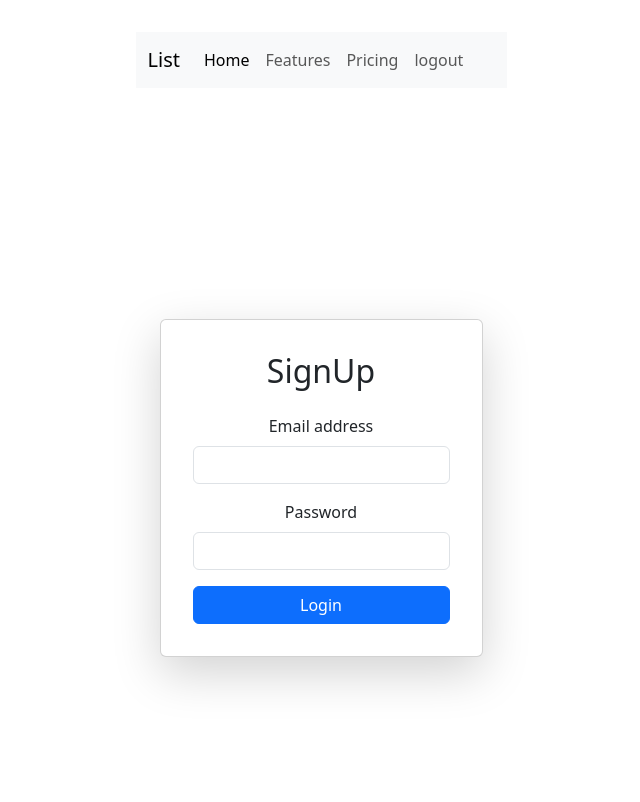
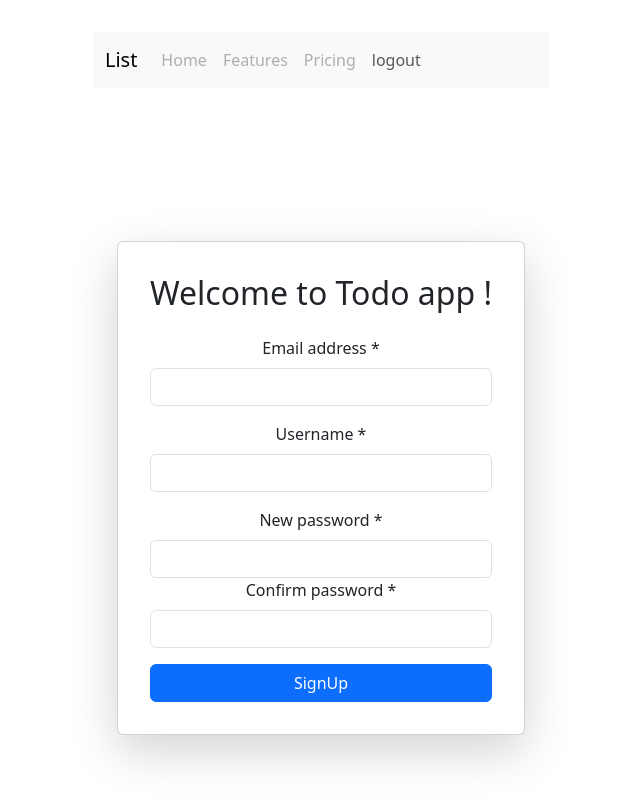
Before and after one commit to Bazajee/toDo, a React (Vite) app: page /signup in a window 1280 px wide. Shown: the top 802 px of the page, without its empty margins (319-959 px from the left). Built offline with nearby package versions, Linux system fonts and the light colour scheme.

Commit message:
new user and error dispalyong working

```diff
--- a/src/apiService/requestToBack.js
+++ b/src/apiService/requestToBack.js
@@ -19,7 +19,7 @@ export const fetchData = async () => {
     return response.data;
   }
 
-  export const postRequest = async (formData, endPoint) => {
+  export const postRequest = async ( endPoint, formData) => {
     const response = await axios.post(`${API_URL}${endPoint}`, formData, {
       withCredentials: true,
     })
--- a/src/components/Navbar.jsx
+++ b/src/components/Navbar.jsx
@@ -1,14 +1,26 @@
 import React from "react";
-import "bootstrap/dist/js/bootstrap.bundle.min";
-import { useAuth } from "../appState/authData";
+import "bootstrap/dist/js/bootstrap.bundle.min"
+import { useAuth } from "../appState/authData"
+import { useNavigate } from 'react-router-dom'
+
+
 
 const Navbar = () => {
-   const { logout } = useAuth();
+
+   const { logout } = useAuth()
+   const navigate = useNavigate()
+
+   function navigateToHome () {
+    navigate('/')
+   }
 
    return (
       <nav className="navbar navbar-expand-lg bg-body-tertiary">
          <div className="container-fluid">
-            <a className="navbar-brand" href="#">
+            <a
+                className="navbar-brand" href="#"
+                onClick={navigateToHome}
+            >
                List
             </a>
             <button
@@ -25,16 +37,16 @@ const Navbar = () => {
             <div className="collapse navbar-collapse" id="navbarNavAltMarkup">
                <div className="navbar-nav">
                   <button
-                     className="nav-link active"
+                     className="nav-link  disabled"
                      aria-current="page"
                      href="#"
                   >
                      Home
                   </button>
-                  <a className="nav-link" href="#">
+                  <a className="nav-link disabled" href="#">
                      Features
                   </a>
-                  <a className="nav-link" href="#">
+                  <a className="nav-link disabled " href="#">
                      Pricing
                   </a>
                   <button
--- a/src/pages/loginPage.jsx
+++ b/src/pages/loginPage.jsx
@@ -10,20 +10,18 @@ const loginPage = () => {
   const [password, setPassword] = useState('')
   const { login, user } = useAuth()
   const navigate = useNavigate()
+  const [message, setMessage] = useState('')
 
   const  handleSubmit = async (e) => {
     e.preventDefault()
     const formData = { "email":email,  "password":password };
     try {
-      // add if who read response
-      const response = await postRequest(formData, '/auth/login')
-      login((JSON.stringify(response.userData)))
+      const response = await postRequest('/auth/login', formData)
+      login(formData)
       navigate('')
-
     } catch (error) {
-      console.error('Login failed:', error);
+      setMessage(`Login failed: ${error.response.data.message}`);
     }
-    console.log(user)
   }
 
   function navigateToSIgnUp () {
@@ -65,6 +63,9 @@ const loginPage = () => {
           <div className="text-center mt-3">
             <a href="#" onClick={navigateToSIgnUp} className="text-decoration-none">New user? </a>
           </div>
+          <div>
+                <p className='text-danger' id='displayMessage' >{ message }</p>
+            </div>
         </div>
       </div>
     </div>
--- a/src/pages/signUp.jsx
+++ b/src/pages/signUp.jsx
@@ -1,30 +1,43 @@
 import React, { useState, useData, useEffect, useContext } from 'react'
 import { postRequest } from '../apiService/requestToBack'
-import { useAuth } from '../appState/authData'
-import { useNavigate } from 'react-router-dom';
+import { useNavigate } from 'react-router-dom'
 
 
 
 const SignUpPage = () => {
-  const [email, setEmail] = useState('')
-  const [password, setPassword] = useState('')
-  const { login, user } = useAuth()
+  const [email, setEmail,] = useState('')
+  const [newPassword, setNewPassword]= useState('')
+  const [testPassword, setTestPassword] = useState('')
+  const [username, setUsername] = useState('')
+  const [message, setMessage] = useState('')
   const navigate = useNavigate()
 
-  const  handleSubmit = async (e) => {
+
+    async function  handleSubmit (e) {
         e.preventDefault()
-    const formData = { "email":email,  "password":password };
+        const formData = { "email":email,  "password":newPassword, 'username': username };
+        if (newPassword != testPassword) {
+
+            setMessage('Passwords is not the same.')
+            return ''
+        }
+        try{
+            const request =  await postRequest('/auth/sign-up', formData)
             navigate('/')
+        } catch (error) {
+            setMessage(`Creation failed: ${error.response.data.message}`)
         }
+    }
+
 
 
     return (
         <div className="container d-flex justify-content-center align-items-center vh-100">
         <div className="card shadow-lg p- w-100" style={{ width: '400px' }}>
-        <h2 className="text-center mb-4">SignUp</h2>
+            <h2 className="text-center mb-4">Welcome to Todo app !</h2>
             <form onSubmit={handleSubmit}>
             <div className="mb-3">
-            <label htmlFor="email" className="form-label">Email address</label>
+                <label htmlFor="email" className="form-label">Email address *</label>
                 <input
                 type="email"
                 className="form-control"
@@ -34,18 +47,42 @@ const SignUpPage = () => {
                 required
                 />
             </div>
+
             <div className="mb-3">
-            <label htmlFor="password" className="form-label">Password</label>
+                <label htmlFor="username" className="form-label">Username *</label>
+                <input
+                type="username"
+                className="form-control"
+                id="unsername"
+                value={username}
+                onChange={(e) => setUsername(e.target.value)}
+                required
+                />
+            </div>
+            <div className="mb-3">
+                <label htmlFor="password" className="form-label">New password *</label>
                 <input
                 type="password"
                 className="form-control"
-              id="password"
-              value={password}
-              onChange={(e) => setPassword(e.target.value)}
+                id="newpassword"
+                value={newPassword}
+                onChange={(e) => setNewPassword(e.target.value)}
+                required
+                />
+                <label htmlFor="password" className="form-label">Confirm password *</label>
+                <input
+                type="password"
+                className="form-control"
+                id="testpassword"
+                value={testPassword}
+                onChange={(e) => setTestPassword(e.target.value)}
                 required
                 />
             </div>
-          <button type="submit" className="btn btn-primary w-100">Login</button>
+            <div>
+                <p className='text-danger' id='displayMessage' >{ message }</p>
+            </div>
+            <button type="submit" className="btn btn-primary w-100">SignUp</button>
             </form>
         </div>
         </div>
```
Lines whose indentation alone changed are shown as unchanged.
